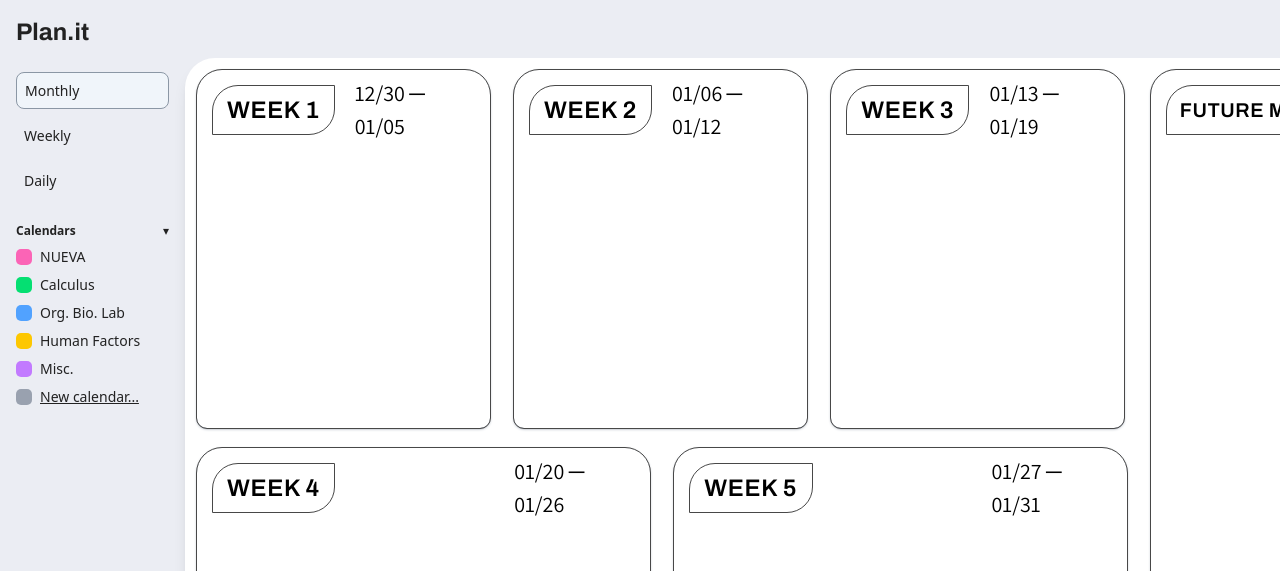
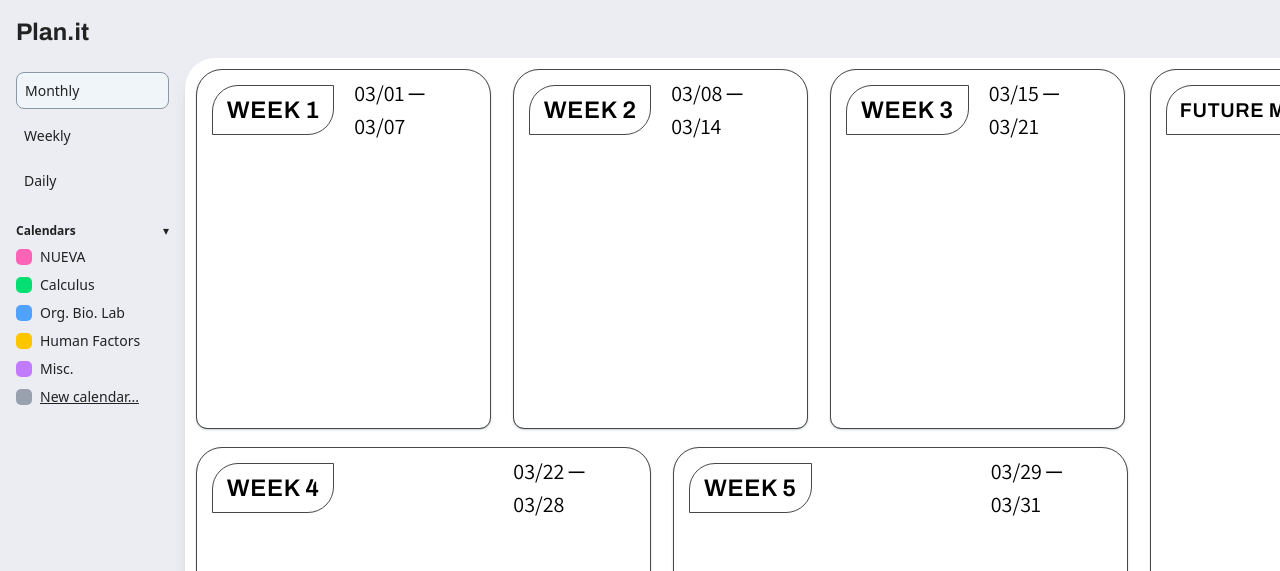
Before and after one commit to agc6/plan.it, a React (Vite) app in the folder client/: page /calendar in a window 1280 px wide. Shown: the top 571 px of the page. Built offline with nearby package versions, Linux system fonts and the light colour scheme.

Commit message:
Real time in Monthlypage

```diff
--- a/client/src/components/CalenderSite/Monthlypage.jsx
+++ b/client/src/components/CalenderSite/Monthlypage.jsx
@@ -2,16 +2,61 @@ import PropTypes from "prop-types";
 import { useNavigate } from "react-router-dom";
 import ToDoList from "./ToDoList";
 
+const generateWeeksForCurrentMonth = () => {
+  const today = new Date();
+  const year = today.getFullYear();
+  const month = today.getMonth();
+
+  const firstDay = new Date(year, month, 1);
+  const lastDay = new Date(year, month + 1, 0); // Last day of current month
+
+  const weeks = [];
+  let start = new Date(firstDay);
+
+  while (start <= lastDay) {
+    const end = new Date(start);
+    end.setDate(start.getDate() + 6);
+
+    // Clamp end to the last day of the month
+    if (end > lastDay) {
+      end.setTime(lastDay.getTime());
+    }
+
+    const format = (d) =>
+      `${String(d.getMonth() + 1).padStart(2, '0')}/${String(d.getDate()).padStart(2, '0')}`;
+
+    weeks.push({
+      weekText: `WEEK ${weeks.length + 1}`,
+      dateRange: `${format(start)} ─ ${format(end)}`,
+      weekNumber: weeks.length + 1,
+    });
+
+    // Move to next week
+    start.setDate(start.getDate() + 7);
+  }
+  if (weeks[3]) {
+    weeks[3] = {
+      ...weeks[3],
+      customHeight: "263px",
+      customWidth: "453px",
+      customLeftDatePadding: "180px",
+    };
+  }
+  if (weeks[4]) {
+    weeks[4] = {
+      ...weeks[4],
+      customHeight: "263px",
+      customWidth: "453px",
+      customLeftDatePadding: "180px",
+    };
+  }
+
+  return weeks;
+};
+
 const MonthlyPage = ({ selectedColor, clearSelectedColor }) => {
   const navigate = useNavigate();
-
-  const weeks = [
-    { weekText: "WEEK 1", dateRange: "12/30 ─ 01/05", weekNumber: 1 },
-    { weekText: "WEEK 2", dateRange: "01/06 ─ 01/12", weekNumber: 2 },
-    { weekText: "WEEK 3", dateRange: "01/13 ─ 01/19", weekNumber: 3 },
-    { weekText: "WEEK 4", dateRange: "01/20 ─ 01/26", weekNumber: 4, customHeight: "263px", customWidth: "453px", customLeftDatePadding: "180px" },
-    { weekText: "WEEK 5", dateRange: "01/27 ─ 01/31", weekNumber: 5, customHeight: "263px", customWidth: "453px", customLeftDatePadding: "180px" }
-  ];
+  const weeks = generateWeeksForCurrentMonth();
 
   const handleWeekClick = () => {
     navigate("/weekly");
@@ -25,7 +70,10 @@ const MonthlyPage = ({ selectedColor, clearSelectedColor }) => {
             <ToDoList
               key={week.weekText}
               weekText={
-                <span onClick={() => handleWeekClick(week.weekNumber)} className="cursor-pointer hover:underline">
+                <span
+                  onClick={() => handleWeekClick(week.weekNumber)}
+                  className="cursor-pointer hover:underline"
+                >
                   {week.weekText}
                 </span>
               }
@@ -40,7 +88,10 @@ const MonthlyPage = ({ selectedColor, clearSelectedColor }) => {
             <ToDoList
               key={week.weekText}
               weekText={
-                <span onClick={() => handleWeekClick(week.weekNumber)} className="cursor-pointer hover:underline">
+                <span
+                  onClick={() => handleWeekClick(week.weekNumber)}
+                  className="cursor-pointer hover:underline"
+                >
                   {week.weekText}
                 </span>
               }
```
